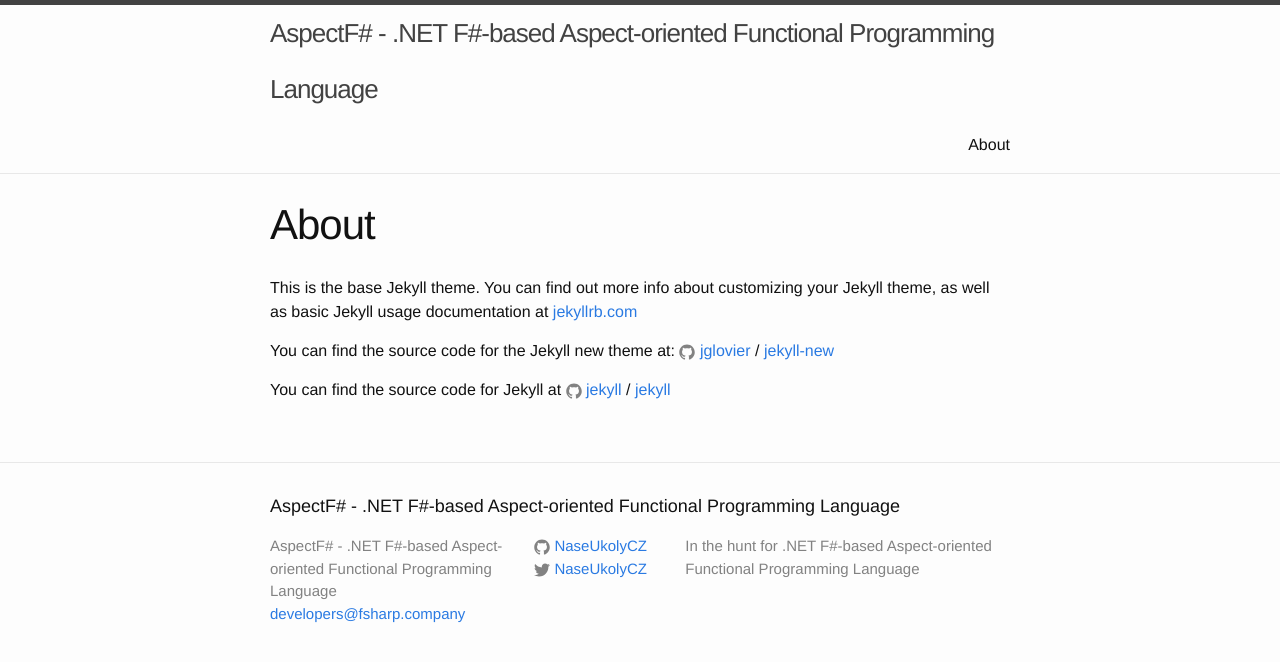
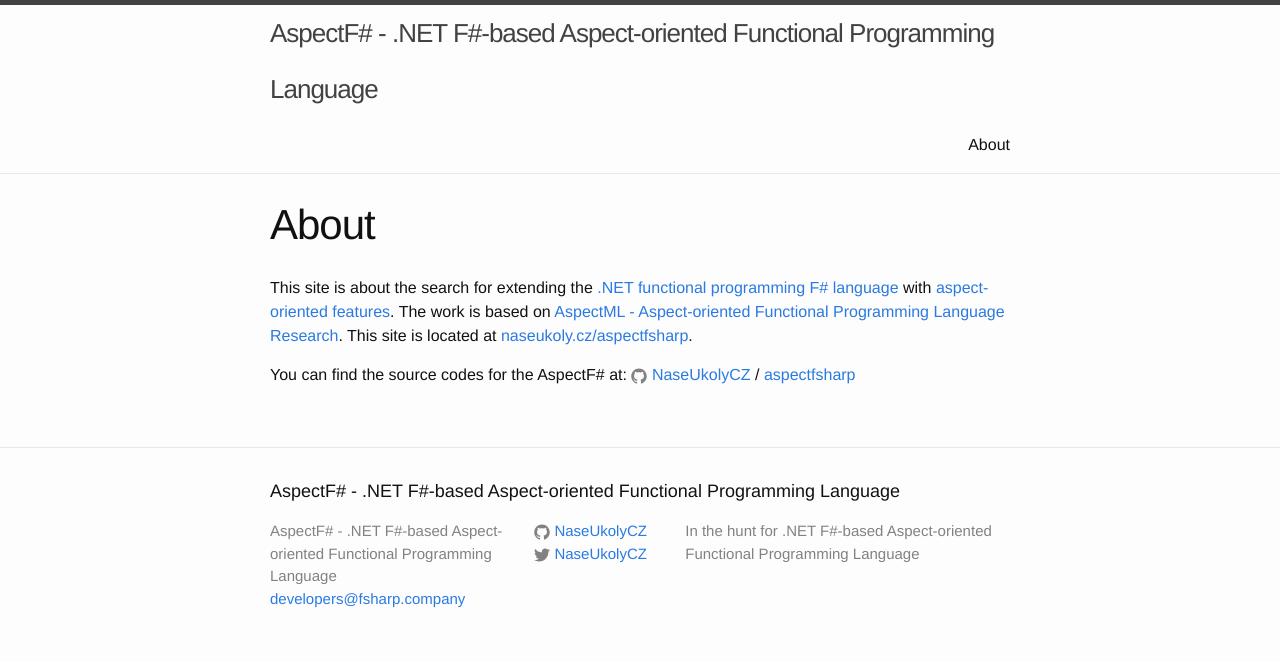
Before and after one commit to NaseUkolyCZ/aspectfsharp, a Jekyll site: the page built from about.md, in a window 1280 px wide. Shown: the top 662 px of the page. Built offline with Jekyll 4.4.1, drawn with Linux system fonts in a browser that asks for light colours.

Commit message:
about fixed

```diff
--- a/about.md
+++ b/about.md
@@ -4,12 +4,10 @@ title: About
 permalink: /about/
 ---
 
-This is the base Jekyll theme. You can find out more info about customizing your Jekyll theme, as well as basic Jekyll usage documentation at [jekyllrb.com](http://jekyllrb.com/)
+This site is about the search for extending the [.NET](https://www.microsoft.com/net) [functional programming](https://en.wikipedia.org/wiki/Functional_programming) [F# language](http://fsharp.org/) with [aspect-oriented features](https://en.wikipedia.org/wiki/Aspect-oriented_programming).
+The work is based on [AspectML - Aspect-oriented Functional Programming Language Research](http://sip.cs.princeton.edu/projects/aspectml/).
+This site is located at [naseukoly.cz/aspectfsharp](http://www.naseukoly.cz/aspectfsharp/).
 
-You can find the source code for the Jekyll new theme at:
-{% include icon-github.html username="jglovier" %} /
-[jekyll-new](https://github.com/jglovier/jekyll-new)
-
-You can find the source code for Jekyll at
-{% include icon-github.html username="jekyll" %} /
-[jekyll](https://github.com/jekyll/jekyll)
+You can find the source codes for the AspectF# at:
+{% include icon-github.html username="NaseUkolyCZ" %} /
+[aspectfsharp](https://github.com/NaseUkolyCZ/aspectfsharp)
```
